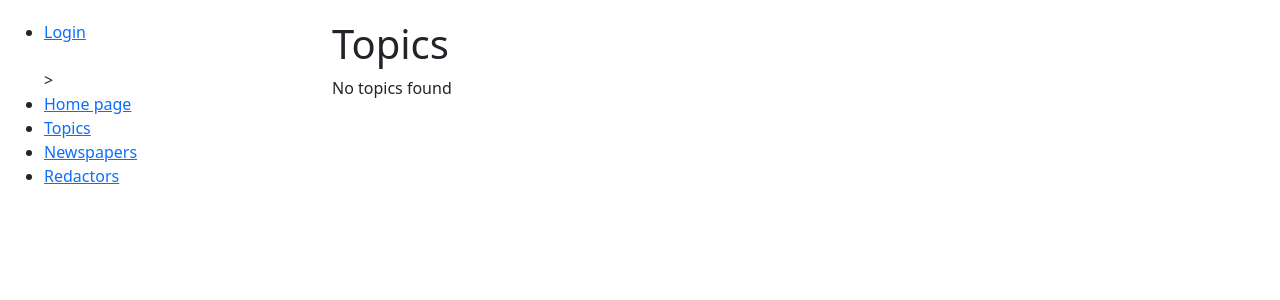
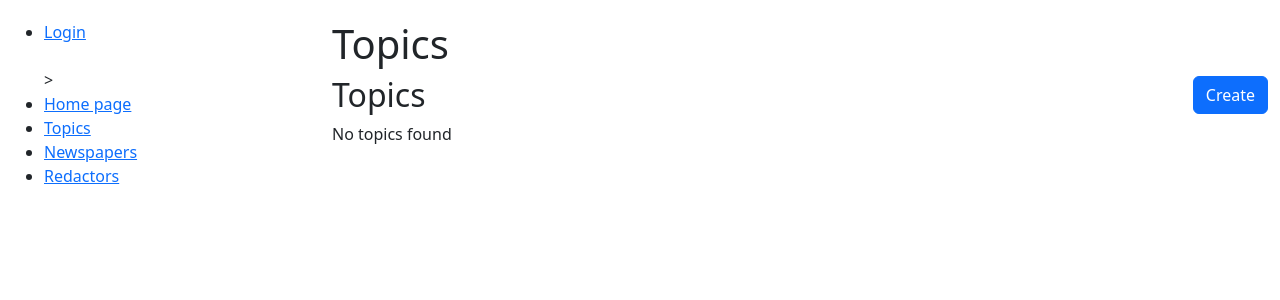
Before and after one commit to Viacheslav417865/newspaper-agency, a Django app: template templates/catalog/topic_list.html in a window 1280 px wide. Shown: the top 300 px of the page. Run offline with Django 5.2, Linux system fonts and the light colour scheme; the template is opened without the code that fills it, so the values that code supplies are empty.

Commit message:
add create update buttons topic_list.html

```diff
--- a/templates/catalog/topic_list.html
+++ b/templates/catalog/topic_list.html
@@ -2,6 +2,10 @@
 
 {% block content %}
   <h1>Topics</h1>
+  <h2>
+    Topics
+    <a style="float: right" href="{% url 'catalog:topic-create' %}" class="btn btn-primary">Create</a>
+  </h2>
 
   {% if topic_list %}
     <table class="table">
@@ -9,13 +13,21 @@
         <tr>
           <th>ID</th>
           <th>Name</th>
+          <th>Update</th>
+          <th>Delete</th>
         </tr>
       </thead>
       <tbody>
         {% for topic in topic_list %}
-          <tr>
+          <tr class="table-hover">
             <td>{{ topic.id }}</td>
             <td>{{ topic.name }}</td>
+            <td>
+              <a href="{% url 'catalog:topic-update' pk=topic.id %}" class="btn btn-warning btn-sm">Update</a>
+            </td>
+            <td>
+              <a href="{% url 'catalog:topic-delete' pk=topic.id %}" class="btn btn-danger btn-sm">Delete</a>
+            </td>
           </tr>
         {% endfor %}
       </tbody>
```
Also changed, not shown: catalog/form.py (added).
